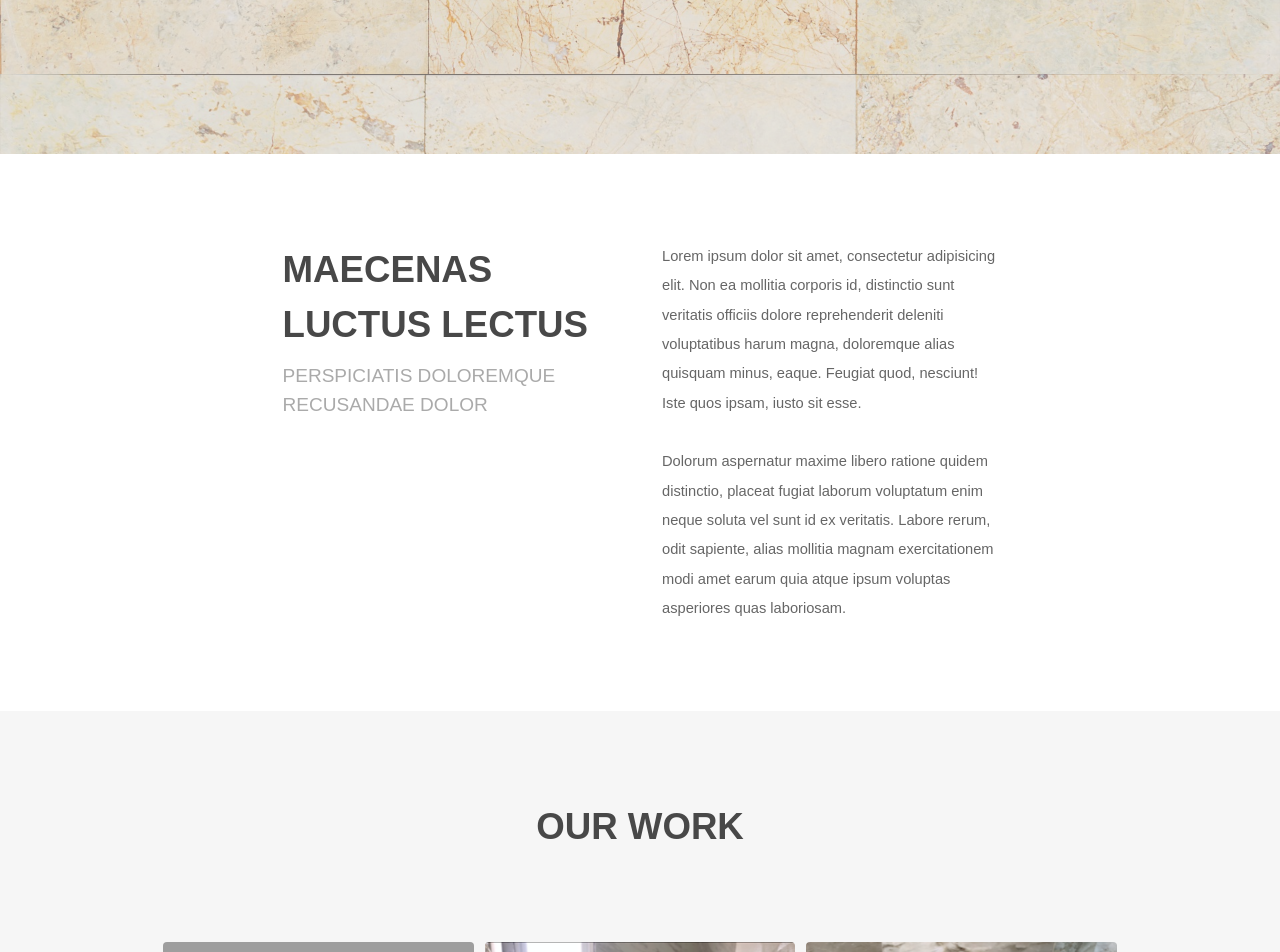
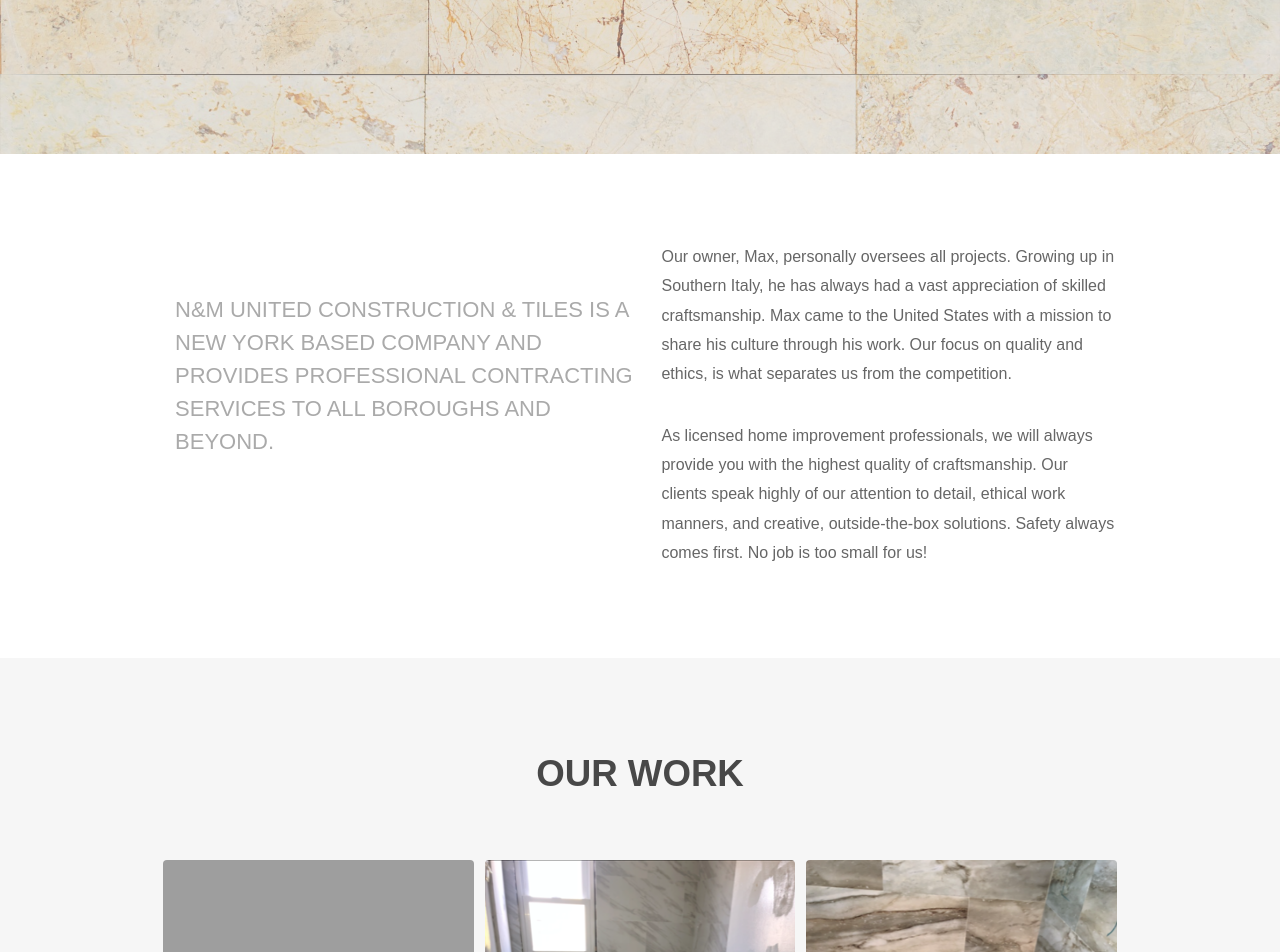
Before and after one commit to doriguzman/mnunited, a PHP site: page / in a window 1280 px wide. Shown: the part 646-1598 px from the top of the page. Run offline with PHP 8.4, Linux system fonts and the light colour scheme; grey boxes are pictures that could not be loaded.

Commit message:
about details

```diff
--- a/assets/css/main.css
+++ b/assets/css/main.css
@@ -161,7 +161,7 @@
 }
 
 .container.\37 5\25 {
-	width: 60em;
+	width: 65em;
 }
 
 .container.\35 0\25 {
@@ -184,7 +184,7 @@
 	}
 
 	.container.\37 5\25 {
-		width: 60em;
+		width: 65em;
 	}
 
 	.container.\35 0\25 {
@@ -208,7 +208,7 @@
 	}
 
 	.container.\37 5\25 {
-		width: 48.75em;
+		width: 65em;
 	}
 
 	.container.\35 0\25 {
@@ -361,7 +361,7 @@
 }
 
 .row.\32 00\25 > * {
-	padding: 0 0 0 4em;
+	padding: 0 0 0 2em;
 }
 
 .row.\32 00\25 {
@@ -471,6 +471,10 @@
 	width: 50%;
 	clear: none;
 	margin-left: 0;
+}
+.\36 u{
+	display: flex;
+	align-items: center
 }
 
 .\35 u,
@@ -585,7 +589,7 @@
 	}
 
 	.row.\32 00\25 > * {
-		padding: 0 0 0 4em;
+		padding: 0 0 0 2em;
 	}
 
 	.row.\32 00\25 {
@@ -811,11 +815,11 @@
 	}
 
 	.row.\32 00\25 > * {
-		padding: 0 0 0 3em;
+		padding: 0 0 0 1.8em;
 	}
 
 	.row.\32 00\25 {
-		margin: 0 0 -1px -3em;
+		margin: 0 0 -1px -1em;
 	}
 
 	.row.uniform.\32 00\25 > * {
@@ -1036,7 +1040,10 @@
 	}
 
 	.row.\32 00\25 > * {
-		padding: 0 0 0 3em;
+		padding: 0 0 0 1.8em;
+	}
+	.about{
+		margin: 0em
 	}
 
 	.row.\32 00\25 {
@@ -1261,11 +1268,11 @@
 	}
 
 	.row.\32 00\25 > * {
-		padding: 0 0 0 2.5em;
+		padding: 0 0 0 1.5em;
 	}
 
 	.row.\32 00\25 {
-		margin: 0 0 -1px -2.5em;
+		margin: 0 0 -1px -0.5em;
 	}
 
 	.row.uniform.\32 00\25 > * {
@@ -2782,7 +2789,7 @@
 
 @media screen and (max-width: 1280px) {
 	header.major {
-		margin-bottom: 4em;
+		margin-bottom: 2em;
 	}
 
 	header.major h2 {
@@ -2790,7 +2797,7 @@
 	}
 
 	header.major p {
-		font-size: 1.3em;
+		font-size: 1.5em;
 	}
 }
 
@@ -2800,7 +2807,7 @@
 	}
 
 	header.major p {
-		font-size: 1.1em;
+		font-size: 1.23em;
 	}
 }
 
@@ -2947,7 +2954,7 @@
 		padding: 4em 0 1.8em 0;
 	}
 	header.major{
-		margin-bottom: .6em;
+		margin-bottom: 1.5em;
 	}
 }
 
@@ -3460,3 +3467,19 @@
 		padding: 0;
 	}
 }
+
+
+.bio-details{
+	font-size: 16px
+}
+
+.about{
+	line-height: 1.5;
+	color:#666;
+}
+
+@media screen and (min-width: 980px) {
+	header.major.about{
+		margin:3.5em 0em
+	}
+}
--- a/index.html
+++ b/index.html
@@ -30,22 +30,23 @@
 				<div class="banner-title-container">
 					<h2 >N&M United Construction and Tiles Corp.</h2>
 					<!-- <p>You Dream It. We Build It.</p> -->
+					<div style="background:white; width: 60%"></div>
+
 				</div>
 			</section>
-
 			<!-- One -->
 				<section id="one" class="wrapper style1">
 					<div class="container 75%">
 						<div class="row 200%">
 							<div class="6u 12u$(medium)">
-								<header class="major">
-									<h2 data-aos="fade-up">Maecenas luctus lectus</h2>
-									<p data-aos="fade-up">Perspiciatis doloremque recusandae dolor</p>
+								<header class="major about">
+									<!-- <h2 data-aos="fade-up">N&M United Construction and Tiles Corp.</h2> -->
+									<p data-aos="fade-up">N&M United Construction & Tiles is a New York based company and provides professional contracting services to all boroughs and beyond. </p>
 								</header>
 							</div>
-							<div class="6u$ 12u$(medium)">
-								<p data-aos="fade-up">Lorem ipsum dolor sit amet, consectetur adipisicing elit. Non ea mollitia corporis id, distinctio sunt veritatis officiis dolore reprehenderit deleniti voluptatibus harum magna, doloremque alias quisquam minus, eaque. Feugiat quod, nesciunt! Iste quos ipsam, iusto sit esse.</p>
-								<p data-aos="fade-up">Dolorum aspernatur maxime libero ratione quidem distinctio, placeat fugiat laborum voluptatum enim neque soluta vel sunt id ex veritatis. Labore rerum, odit sapiente, alias mollitia magnam exercitationem modi amet earum quia atque ipsum voluptas asperiores quas laboriosam.</p>
+							<div class="6u$ 12u$(medium) bio-details">
+								<p data-aos="fade-up">Our owner, Max, personally oversees all projects. Growing up in Southern Italy, he has always had a vast appreciation of skilled craftsmanship. Max came to the United States with a mission to share his culture through his work. Our focus on quality and ethics, is what separates us from the competition.</p>
+								<p data-aos="fade-up"> As licensed home improvement professionals, we will always provide you with the highest quality of craftsmanship. Our clients speak highly of our attention to detail, ethical work manners, and creative, outside-the-box solutions. Safety always comes first. No job is too small for us!</p>
 							</div>
 						</div>
 					</div>
```
